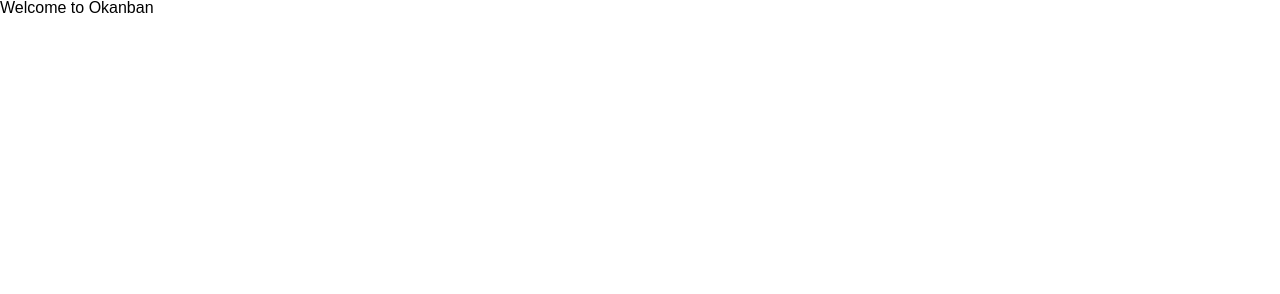
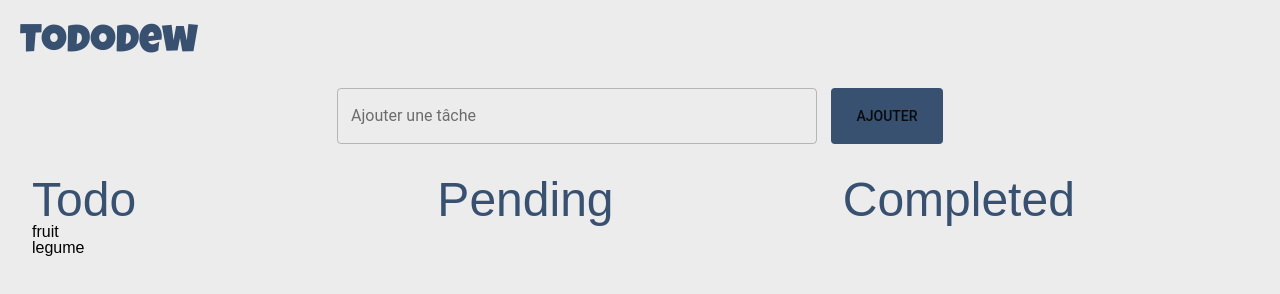
Before and after one commit to Masafir/todoListWithApi, a React app: page / in a window 1280 px wide. Built offline with nearby package versions, Linux system fonts and the light colour scheme.

Commit message:
app in progress,local add task

```diff
--- a/package.json
+++ b/package.json
@@ -50,6 +50,8 @@
   },
   "dependencies": {
     "@babel/polyfill": "^7.4.3",
+    "@material-ui/core": "^3.9.3",
+    "classnames": "^2.2.6",
     "express": "^4.16.4",
     "mongoose": "^5.5.2",
     "prop-types": "^15.7.2",
--- a/public/components/App/index.js
+++ b/public/components/App/index.js
@@ -1,19 +1,54 @@
 /**
  * NPM
  */
-import {React,Component} from 'react';
+import React,{ Component } from 'react';
 /**
  * LOCAL
  */
+import Head from '../Head';
+import List from '../List';
 
 /**
  * CODE
  */
 class App extends Component {
+    state = {
+        status: {
+            todo: {
+                name: 'todo',
+                task: ['fruit','legume']
+            },
+            pending: {
+                name: 'pending',
+                task: []
+            },
+            completed: {
+                name: 'completed',
+                task: []
+            }
+        }
+    }
+
+    addTask = (newtask) => {
+        const newstatus = {...this.state.status,todo: {...this.state.status.todo,task: [...this.state.status.todo.task,newtask]}}
+        this.setState({
+            status: newstatus,
+        });
+        console.log(done);
+    }
+
     render() {
+        const { status } = this.state;
         return (
             <div>
-                Welcome to Okanban
+                <Head add={this.addTask} />
+                {console.log(status)}
+                <div id="container">
+                {
+                    Object.keys(status).map(state => <List status={status[state]} />)
+                }
+                </div>
+
             </div>
         );
     }
--- /dev/null
+++ b/public/components/Head/head.scss
@@ -0,0 +1,25 @@
+@import "../../styles/vars";
+#Head-title {
+    font-family: 'Luckiest Guy', cursive;
+    padding: 0.6em 0.5em;
+    background-color: $Background;
+    font-size: 2.5em;
+    color: $Second-color;
+}
+.add-task {
+    display: flex;
+    justify-content: space-around;
+    &-bar {
+        width: 30em;
+
+    }
+    &-button {
+        width: 8em;
+        height: 4em;
+    }
+}
+#button {
+    margin-left: 1em;
+    background-color: $Second-color;
+
+}
--- /dev/null
+++ b/public/components/Head/index.js
@@ -0,0 +1,75 @@
+/**
+ * NPM
+ */
+
+import React,{ Component } from 'react';
+import ToolBar from '@material-ui/core/Toolbar';
+import TextField from '@material-ui/core/TextField';
+import Button from '@material-ui/core/Button';
+
+/**
+ * LOCAL
+ */
+import './head.scss';
+/**
+ * CODE
+ */
+class Head extends Component {
+    state = {
+        task: ""
+    };
+
+    handleSubmit = (evt) => {
+        evt.preventDefault();
+        const { add } = this.props;
+        console.log('Voici donc votre nouvelle tâche : ',this.state.task);
+        add(this.state.task);
+        this.setState({
+            task: "",
+        });
+    }
+
+
+    handleChange = (evt) =>  {
+        const { value } = evt.target;
+        this.setState({
+            task: value,
+        });
+        console.log(this.state.task);
+    }
+
+    render() {
+        return (
+            <div id="head">
+                <ToolBar id="Head-title">
+                    <h1>Tododew</h1>
+                </ToolBar>
+                <div className="add-task">
+                    <form onSubmit={this.handleSubmit}>
+                        <TextField
+                        className="add-task-bar"
+                        name="add-task-bar"
+                        label="Ajouter une tâche"
+                        value={this.state.task}
+                        onChange={this.handleChange}
+                        variant="outlined"
+                        />
+                        <Button
+                        className="add-task-button"
+                        name="add-button"
+                        type="submit"
+                        id="button"
+                        >
+                        Ajouter
+                        </Button>
+                    </form>
+                </div>
+
+            </div>
+        );
+    }
+}
+/**
+ * EXPORT
+ */
+export default  Head;
--- /dev/null
+++ b/public/components/List/index.js
@@ -0,0 +1,28 @@
+/**
+ * NPM
+ */
+import React,{ Component } from 'react';
+/**
+ * LOCAL
+ */
+import './list.scss';
+/**
+ * CODE
+ */
+class List extends Component {
+    render() {
+        const { status } = this.props;
+        return (
+            <div className="list-container">
+                <h1 className="list-name">{status.name}</h1>
+                <ul>
+                    {status.task.map(task => <li>{task}</li>)}
+                </ul>
+            </div>
+        );
+    }
+}
+/**
+ * EXPORT
+ */
+export default List;
--- /dev/null
+++ b/public/components/List/list.scss
@@ -0,0 +1,11 @@
+@import '../../styles/vars';
+
+.list-container {
+    width: 33.33%;
+    height: 60vh;
+}
+.list-name {
+    font-size: 3em;
+    text-transform: capitalize;
+    color: $Second-color;
+}
--- a/public/index.html
+++ b/public/index.html
@@ -3,9 +3,10 @@
 <head>
     <meta charset="utf-8">
     <meta http-equiv="X-UA-Compatible" content="IE=edge">
-    <title>Okanban</title>
+    <title>Tododew</title>
     <meta name="viewport" content="width=device-width, initial-scale=1">
     <link rel="stylesheet" type="text/css" media="screen" href="main.css">
+    <link href="https://fonts.googleapis.com/css?family=Luckiest+Guy" rel="stylesheet">
 </head>
 <body>
     <div id="root"></div>
--- a/public/styles/_vars.scss
+++ b/public/styles/_vars.scss
@@ -0,0 +1,13 @@
+//Art direction on the project
+
+//classic theme
+$Background: #ECECEC;
+$Primary-color: #9fd3c7;
+$Second-color: #385170;
+$Detail-color: #142d4c;
+
+//dark theme
+$darkBackground: "";
+$darkPrimary-color: "";
+$darkSecond-color: "";
+$darkDetail-color: "";
--- a/public/styles/index.scss
+++ b/public/styles/index.scss
@@ -1,7 +1,14 @@
 
 @import 'reset';
-@import 'public/styles/vars';
+@import './vars';
 
 body {
   font-family: sans-serif;
+  background-color: $Background;
 }
+
+#container {
+  margin: 2em;
+  display: flex;
+  justify-content: space-between;
+}
--- a/server/server.js
+++ b/server/server.js
@@ -8,13 +8,14 @@ var port = process.env.PORT || 3000;
 mongoose = require('mongoose'),
 // mongoose instance connection url connection
 mongoose.Promise = global.Promise;
-mongoose.connect('mongodb://localhost:27018/Tododb', { useNewUrlParser: true });
+mongoose.connect('mongodb://localhost:27017/Tododb', { useNewUrlParser: true });
 
 tasks = require('./api/models/todoListModel'), //created model loading here
 
 bodyParser = require('body-parser');
 app.use(bodyParser.urlencoded({ extended: true }));
 app.use(bodyParser.json());
+// use both servers
 app.use(function(req, res, next) {
     res.header("Access-Control-Allow-Origin", "*");
     res.header("Access-Control-Allow-Headers", "Origin, X-Requested-With, Content-Type, Accept");
```
Also changed, not shown: public/components/Content/index.js (added), public/components/Task/index.js (added), 1 other file.
